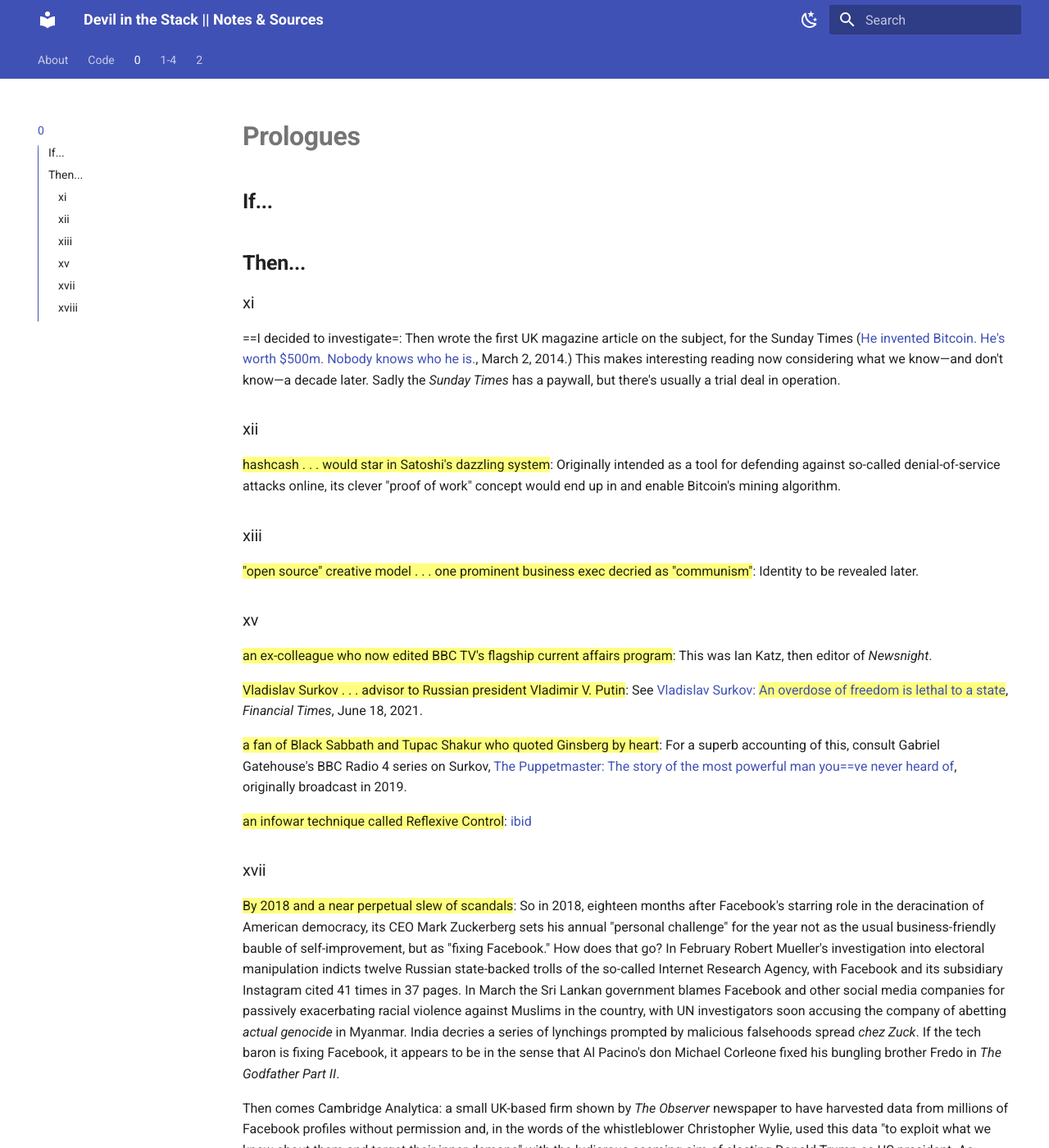
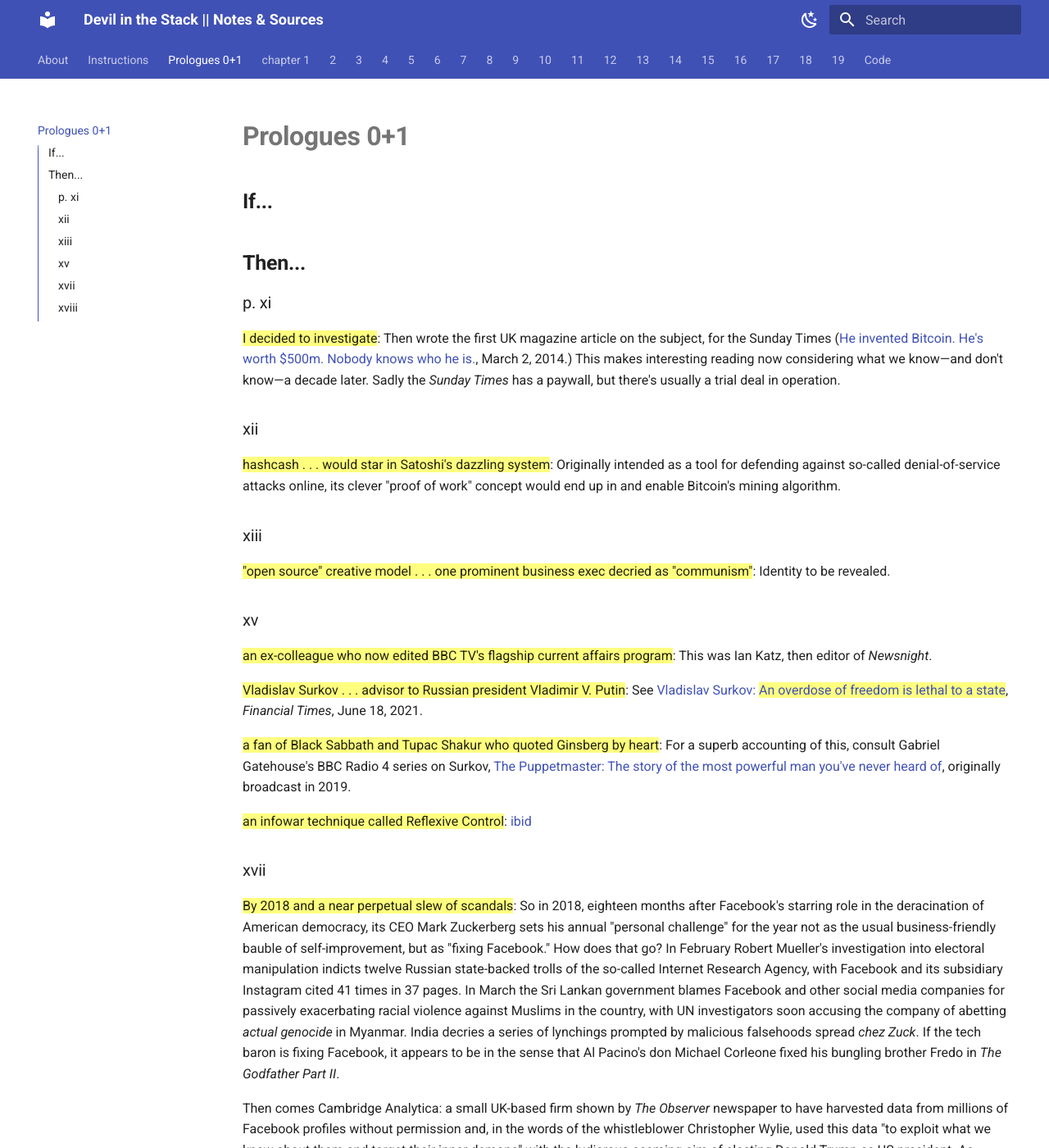
Before and after one commit to zappascout/devil_notes-sources, an MkDocs documentation site: the page built from docs/notes_0_devil.md, in a window 1280 px wide and 1400 px high. Shown: the whole window at 82% size. Built offline with MkDocs 1.6.1 and Material for MkDocs 9.7.7, drawn with Linux system fonts in a browser that asks for light colours.

Commit message:
refining ui

```diff
--- a/docs/notes_0_devil.md
+++ b/docs/notes_0_devil.md
@@ -1,8 +1,8 @@
-#**Prologues**
+#**Prologues 0+1**
 ##**If...**
 ##**Then...**
-###xi
-==I decided to investigate=:
+###p. xi
+==I decided to investigate==:
 Then wrote the first UK magazine article on the subject, for the Sunday Times ([He invented
 Bitcoin. He's worth $500m. Nobody knows who he is.][satoshi], March 2, 2014.) This
 makes interesting reading now considering what we know—and don't
@@ -19,7 +19,7 @@
 ###xiii
 =="open source" creative model . . . one prominent business exec
 decried as "communism"==:
-Identity to be revealed later.
+Identity to be revealed.
 
 ###xv
 ==an ex-colleague who now edited BBC TV's flagship current affairs
@@ -36,7 +36,7 @@
 heart==:
 For a superb accounting of this, consult Gabriel Gatehouse's BBC
 Radio 4 series on Surkov, [The Puppetmaster: The story of the most
-powerful man you==ve never heard of][puppetmaster], originally broadcast in 2019.
+powerful man you've never heard of][puppetmaster], originally broadcast in 2019.
 [puppetmaster]:https://www.bbc.co.uk/programmes/m0003js6
 
 ==an infowar technique called Reflexive Control==:
--- a/mkdocs.yml
+++ b/mkdocs.yml
@@ -18,11 +18,28 @@
 
 nav:
   - About: index.md
+  - Instructions: instructions.md
+  - Prologues 0+1: notes_0_devil.md
+  - chapter 1: notes_1_devil.md
+  - 2: notes_2_devil.md
+  - 3: notes_3_devil.md
+  - 4: notes_4_devil.md
+  - 5: notes_5_devil.md
+  - 6: notes_6_devil.md
+  - 7: notes_7_devil.md
+  - 8: notes_8_devil.md
+  - 9: notes_9_devil.md
+  - 10: notes_10_devil.md
+  - 11: notes_11_devil.md
+  - 12: notes_12_devil.md
+  - 13: notes_13_devil.md
+  - 14: notes_14_devil.md
+  - 15: notes_15_devil.md
+  - 16: notes_16_devil.md
+  - 17: notes_17_devil.md
+  - 18: notes_18_devil.md
+  - 19: notes_19_devil.md
   - Code: notes.md
-  - 0: notes_0_devil.md
-  - 1-4: notes_1-4_devil.md
-  - 2: 2.md
-
 
 theme:
   name: material
```
Also changed, not shown: docs/1.md (deleted, +0 -18 lines), docs/2.md (deleted, +0 -26 lines), docs/index.md (+2 -34 lines), docs/notes_1_devil.md (added, +10 -0 lines), docs/notes_2_devil.md (added, +72 -0 lines), docs/notes_3_devil.md (renamed from docs/notes_1-4_devil.md, +2 -96 lines), docs/notes_4_devil.md (added, +5 -0 lines), docs/instructions.md (added).
